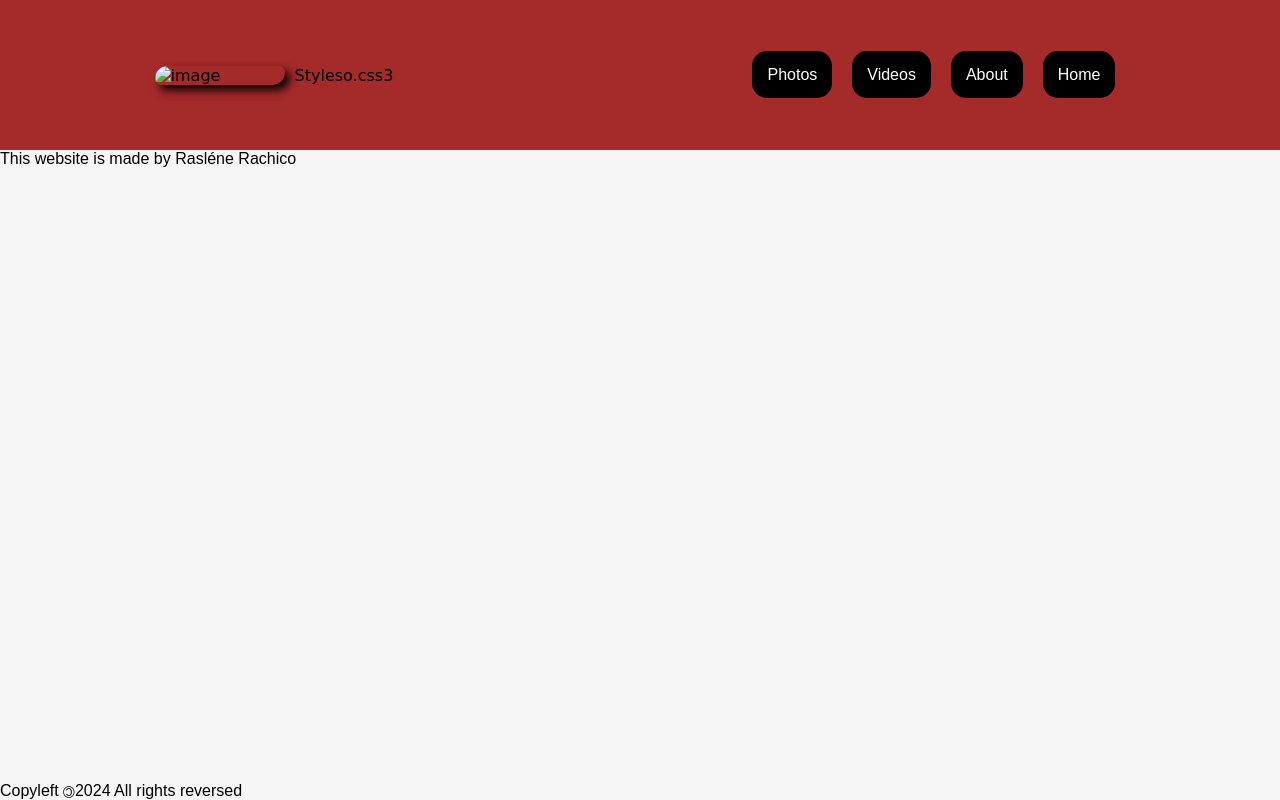
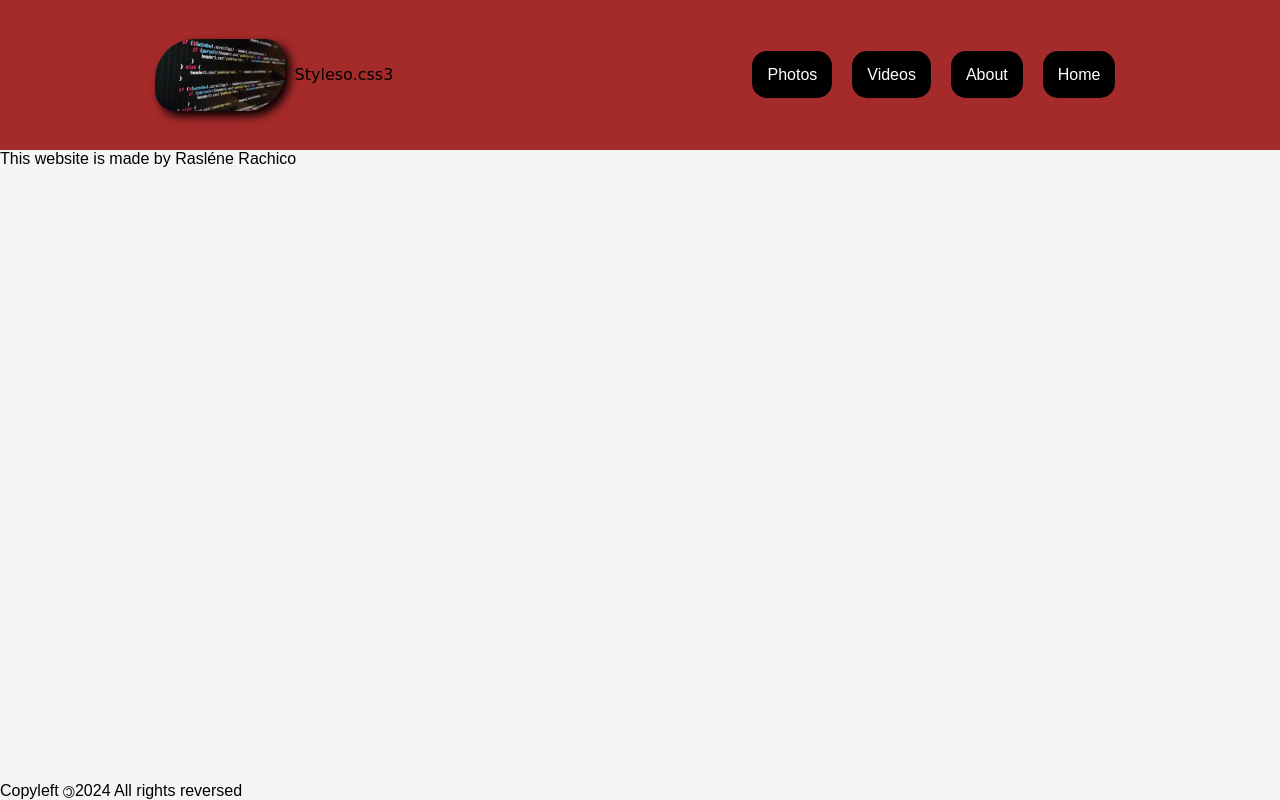
Before and after one commit to Rachico6and7/stylesodotcssthree.com, a plain HTML site: page Page/about/about.html in a window 1280 px wide. Drawn offline with Linux system fonts and the light colour scheme.

Commit message:
Update about.html

```diff
--- a/Page/about/about.html
+++ b/Page/about/about.html
@@ -5,12 +5,12 @@
     <meta charset="UTF-8">
     <meta name="viewport" content="width=device-width, initial-scale=1.0">
     <title>Styleso.css - About</title>
-    <link rel="icon" href="../../devv.jpeg">
+    <link rel="icon" href="../../icon.jpeg">
 </head>
 <body>
     <header>
         <div class="logo">
-            <img id="logoimage" src="../../devv.jpeg" width="130px" alt="image">
+            <img id="logoimage" src="../../icon.jpeg" width="130px" alt="image">
             <a>Styleso.css3</a>
         </div>
         <div class="navbar">
```
